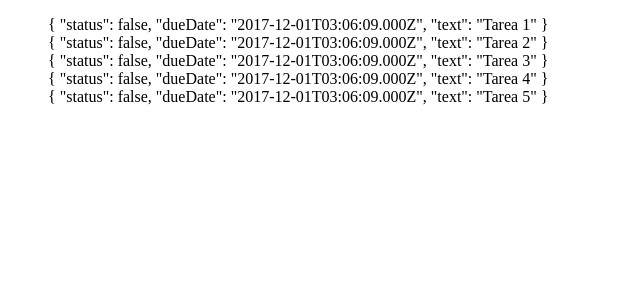
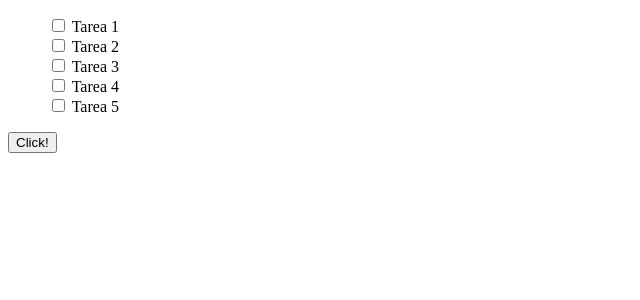
Before and after one commit to Ernjivi/angular-01, an Angular app: page / in a window 1280 px wide. Shown: the top 300 px of the page, without its empty margins (0-640 px from the left). Built offline with nearby package versions, Linux system fonts and the light colour scheme.

Commit message:
Added class on status true and checkbox input

```diff
--- a/src/app/core/common/cheklist/cheklist.component.html
+++ b/src/app/core/common/cheklist/cheklist.component.html
@@ -1,5 +1,11 @@
 <div>
   <ul>
-    <app-check *ngFor="let check of checkList">{{ check | json }}</app-check>
+    <app-check *ngFor="let check of checkList">
+      <input type="checkbox" [(ngModel)]="check.status">
+      <span class="check-text" [ngClass]="{done: check.status}">
+        {{ check.text }}
+      </span>
+    </app-check>
   </ul>
+  <button (click)="foo()">Click!</button>
 </div>
```
